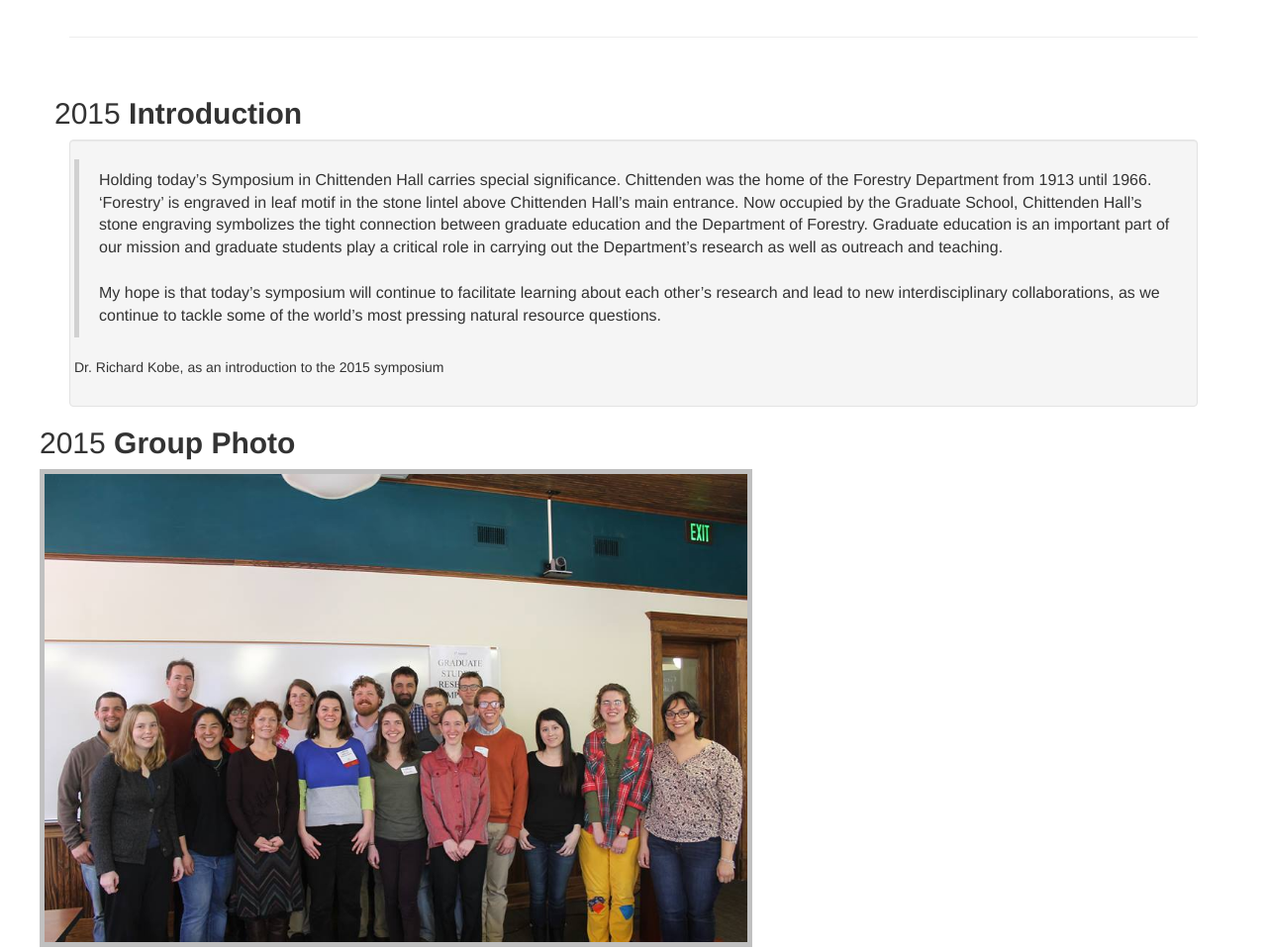
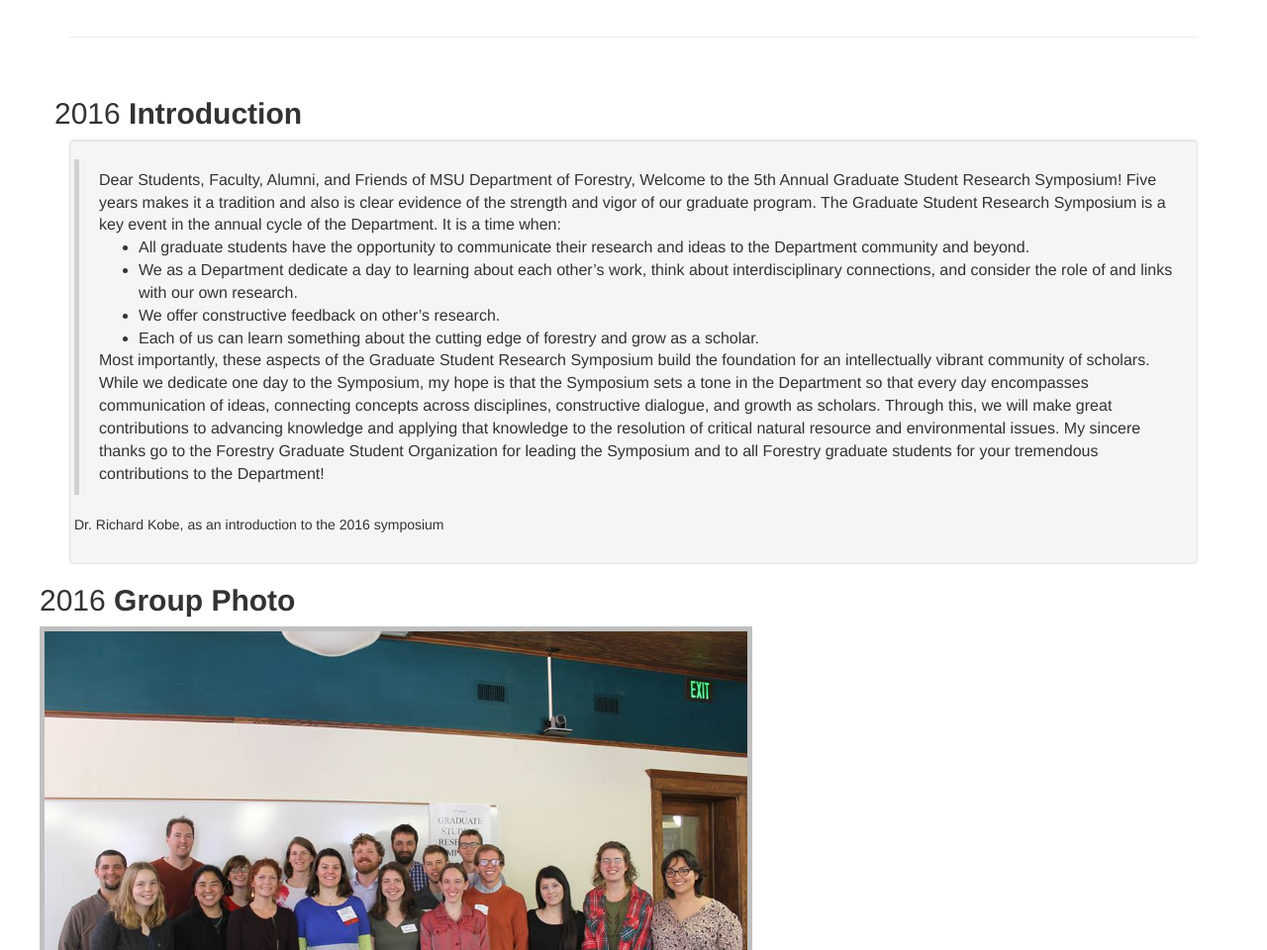
Before and after one commit to MeganKress/forgsrs_2017, a plain HTML site: page index.html in a window 1280 px wide. Shown: the part 633-1593 px from the top of the page at 99% size. Drawn offline with Linux system fonts and the light colour scheme.

Commit message:
Update index.html

```diff
--- a/index.html
+++ b/index.html
@@ -119,21 +119,24 @@
 
         <!-- Call to Action Well -->
         <div class="row">
-			<h2>2015 <strong>Introduction</strong></h2>
+			<h2>2016 <strong>Introduction</strong></h2>
             <div class="col-lg-12">
                 <div class="well text-left">
                      <div class="row inner-page">
-                        <blockquote style="font-size: 12pt;">Holding today’s Symposium in Chittenden Hall carries special significance. Chittenden was the
-home of the Forestry Department from 1913 until 1966. ‘Forestry’ is engraved in leaf motif in
-the stone lintel above Chittenden Hall’s main entrance. Now occupied by the Graduate School,
-Chittenden Hall’s stone engraving symbolizes the tight connection between graduate education
-and the Department of Forestry. Graduate education is an important part of our mission and
-graduate students play a critical role in carrying out the Department’s research as well as
-outreach and teaching.<br><br>
-My hope is that today’s symposium will continue to facilitate learning about each other’s
-research and lead to new interdisciplinary collaborations, as we continue to tackle some of the
-world’s most pressing natural resource questions.</blockquote>
-						<p>Dr. Richard Kobe, as an introduction to the 2015 symposium</p>
+                        <blockquote style="font-size: 12pt;">Dear Students, Faculty, Alumni, and Friends of MSU Department of Forestry,
+Welcome to the 5th Annual Graduate Student Research Symposium!
+				Five years makes it a tradition and also is clear evidence of the strength and vigor of our graduate program.
+				The Graduate Student Research Symposium is a key event in the annual cycle of the Department.  It is a time when:
+				<ul>
+					<li>All graduate students have the opportunity to communicate their research and ideas to the Department community and beyond.</li>
+					<li>We as a Department dedicate a day to learning about each other’s work, think about interdisciplinary connections, and consider the role of and links with our own research.</li>
+					<li>We offer constructive feedback on other’s research.</li>
+					<li>Each of us can learn something about the cutting edge of forestry and grow as a scholar.</li>
+				</ul>
+Most importantly, these aspects of the Graduate Student Research Symposium build the foundation for an intellectually vibrant community of scholars. While we dedicate one day to the Symposium, my hope is that the Symposium sets a tone in the Department so that every day encompasses communication of ideas, connecting concepts across disciplines, constructive dialogue, and growth as scholars. Through this, we will make great contributions to advancing knowledge and applying that knowledge to the resolution of critical natural resource and environmental issues.
+My sincere thanks go to the Forestry Graduate Student Organization for leading the Symposium and to all Forestry graduate students for your tremendous contributions to the Department!
+</blockquote>
+						<p>Dr. Richard Kobe, as an introduction to the 2016 symposium</p>
 
                 </div>
             </div>
@@ -147,8 +150,8 @@ world’s most pressing natural resource questions.</blockquote>
                 <!--<img data-original="images/mockup.png" src="images/mockup.png" alt="Looks great on every device"-->
                 <!--class="lazy">-->
 
-                <h2>2015 <strong>Group Photo</strong></h2>
-                <img src="group.JPG" style="width:60%;border-style: solid;border-width: 5px;border-color: silver">
+                <h2>2016 <strong>Group Photo</strong></h2>
+                <img src="group.jpg" style="width:60%;border-style: solid;border-width: 5px;border-color: silver">
          </div>
         <!-- /Group Photo -->
 
```
